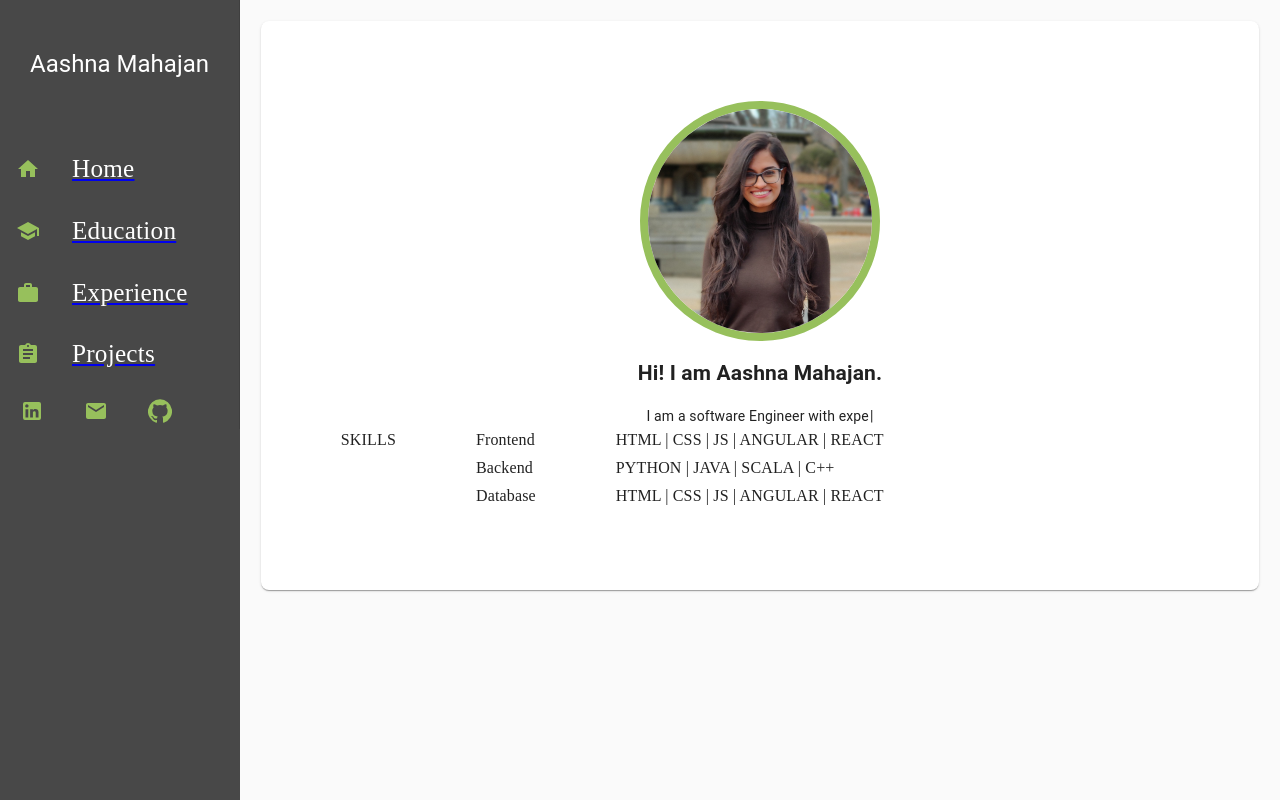
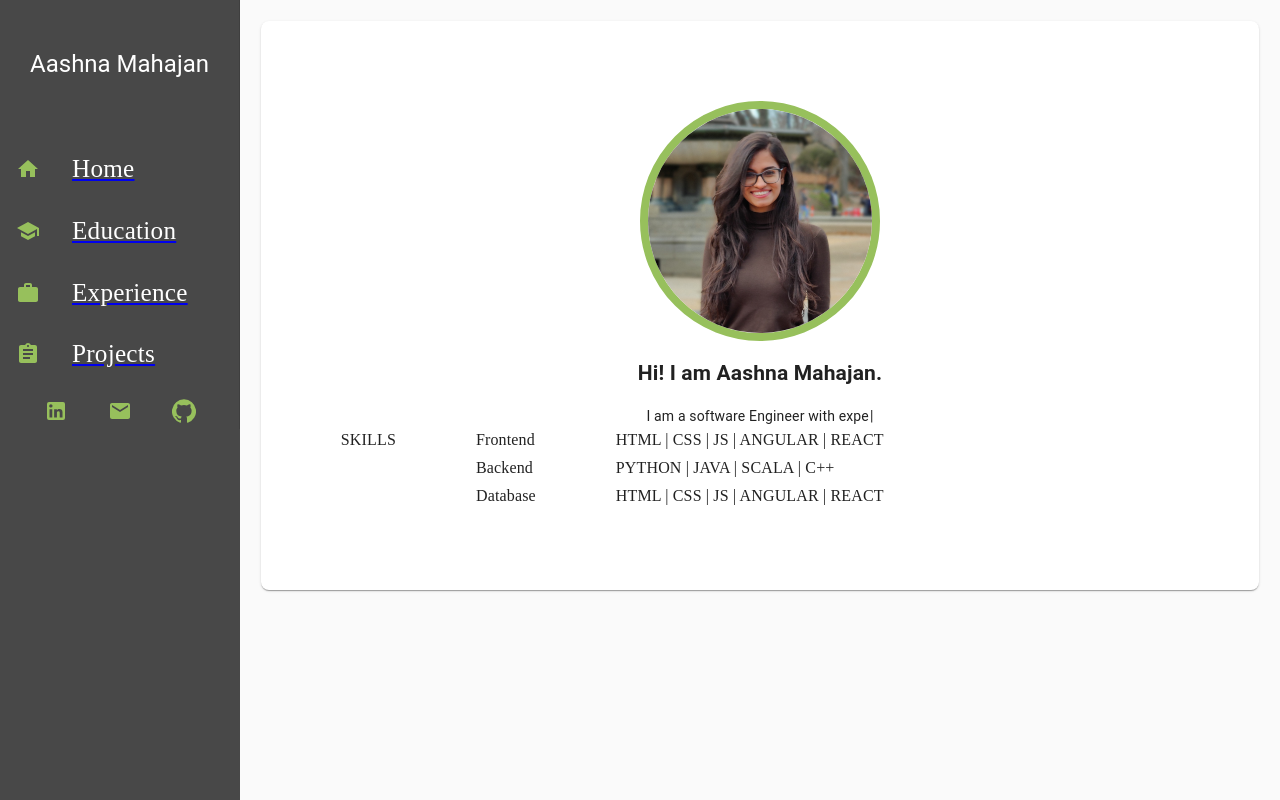
Before and after one commit to aashnamahajan/Portfolio, a React (Create React App) app: page / in a window 1280 px wide. Built offline with nearby package versions, Linux system fonts and the light colour scheme.

Commit message:
center aligned side navbar bottom icons

```diff
--- a/src/Screens/Home.tsx
+++ b/src/Screens/Home.tsx
@@ -82,7 +82,6 @@ const useStyles = makeStyles(theme => ({
     // height: '100vh',
     justifyContent: 'center',
     alignItems: 'center',
-    alignSelf: 'center',
     borderRadius: '8px'
   },
   img: {
--- a/src/components/Nav/SideNavBar/SideNavBar.tsx
+++ b/src/components/Nav/SideNavBar/SideNavBar.tsx
@@ -51,7 +51,7 @@ function SideNavBar() {
                     <NavItem/>
 
 
-                    <div >
+                    <div className={classes.iconMenu}>
                     { icons.map( (item)=> <Button className={classes.iconList}> {item.Icon} </Button>) }
                     </div>
 
@@ -78,6 +78,11 @@ const useStyles = makeStyles(theme => ({
       },
       iconList: {
          color: '#97c05c',
+      },
+      iconMenu: {
+        display: 'flex',
+        justifyContent: 'center',
+        alignItems: 'center',
       }
 
   }))
```
Also changed, not shown: 1 other file (tests, documents, lock files or other folders).
